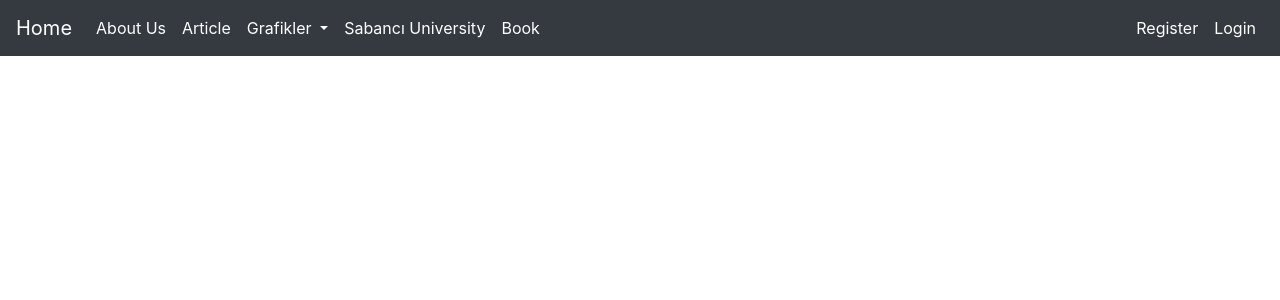
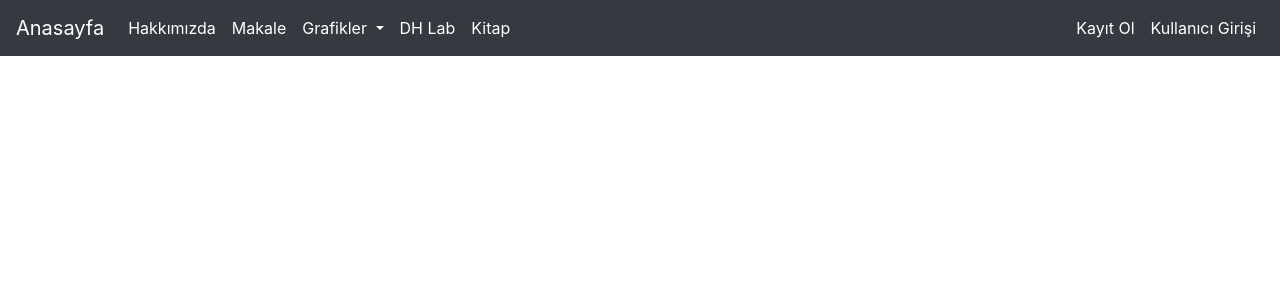
Before and after one commit to orkngkc/pureWebsiteFlask, a Flask app: page /book in a window 1280 px wide. Shown: the top 300 px of the page. Run offline with Flask 3, Linux system fonts and the light colour scheme; parts of the project's set-up code (start-up, migrations or seed data) failed here and were passed over; some libraries are stand-ins or nearby versions.

Commit message:
Navbar turkish translate

```diff
--- a/templates/includes/navbar.html
+++ b/templates/includes/navbar.html
@@ -1,15 +1,15 @@
 <nav class="navbar navbar-expand-md navbar-dark bg-dark mb-4">
-      <a class="navbar-brand" href="/">Home</a>
+      <a class="navbar-brand" href="/">Anasayfa</a>
       <button class="navbar-toggler" type="button" data-toggle="collapse" data-target="#navbarCollapse" aria-controls="navbarCollapse" aria-expanded="false" aria-label="Toggle navigation">
         <span class="navbar-toggler-icon"></span>
       </button>
       <div class="collapse navbar-collapse" id="navbarNav">
         <ul class="navbar-nav">
           <li class="nav-item active">
-            <a class="nav-link" href="/about">About Us </a>
+            <a class="nav-link" href="/about">Hakkımızda</a>
           </li>
           <li class="nav-item active">
-            <a class="nav-link" href="/article">Article</a>
+            <a class="nav-link" href="/article">Makale</a>
           </li>
           <li class="nav-item dropdown active">
               <a class="nav-link dropdown-toggle" href="/maps" id="navbarDropdown" role="button" data-toggle="dropdown" aria-haspopup="true" aria-expanded="false">
@@ -23,24 +23,24 @@
               </div>
           </li>
             <li class = "nav-item active">
-                <a class=" nav-link" href="https://www.sabanciuniv.edu/"> Sabancı University</a>
+                <a class=" nav-link" href="https://dhlab.sabanciuniv.edu/"> DH Lab</a>
 
             </li>
             <li class="nav-item active">
-                <a class="nav-link" href="/book">Book</a>
+                <a class="nav-link" href="/book">Kitap</a>
           </li>
         </ul>
         <ul class="navbar-nav ml-auto">
               {% if session["logged_in"] %}
                   <li class = "nav-item active">
-              	    <a class= "nav-link" href="/logout" >Logout</a>
+              	    <a class= "nav-link" href="/logout" >Çıkış Yap</a>
                   </li>
               {% else %}
                   <li class = "nav-item active">
-              	    <a class= "nav-link" href="/register" >Register</a>
+              	    <a class= "nav-link" href="/register" >Kayıt Ol</a>
                   </li>
                   <li class = "nav-item active">
-                    <a class= "nav-link" href="/login" >Login</a>
+                    <a class= "nav-link" href="/login" >Kullanıcı Girişi</a>
                   </li>
               {% endif %}
         </ul>
```
